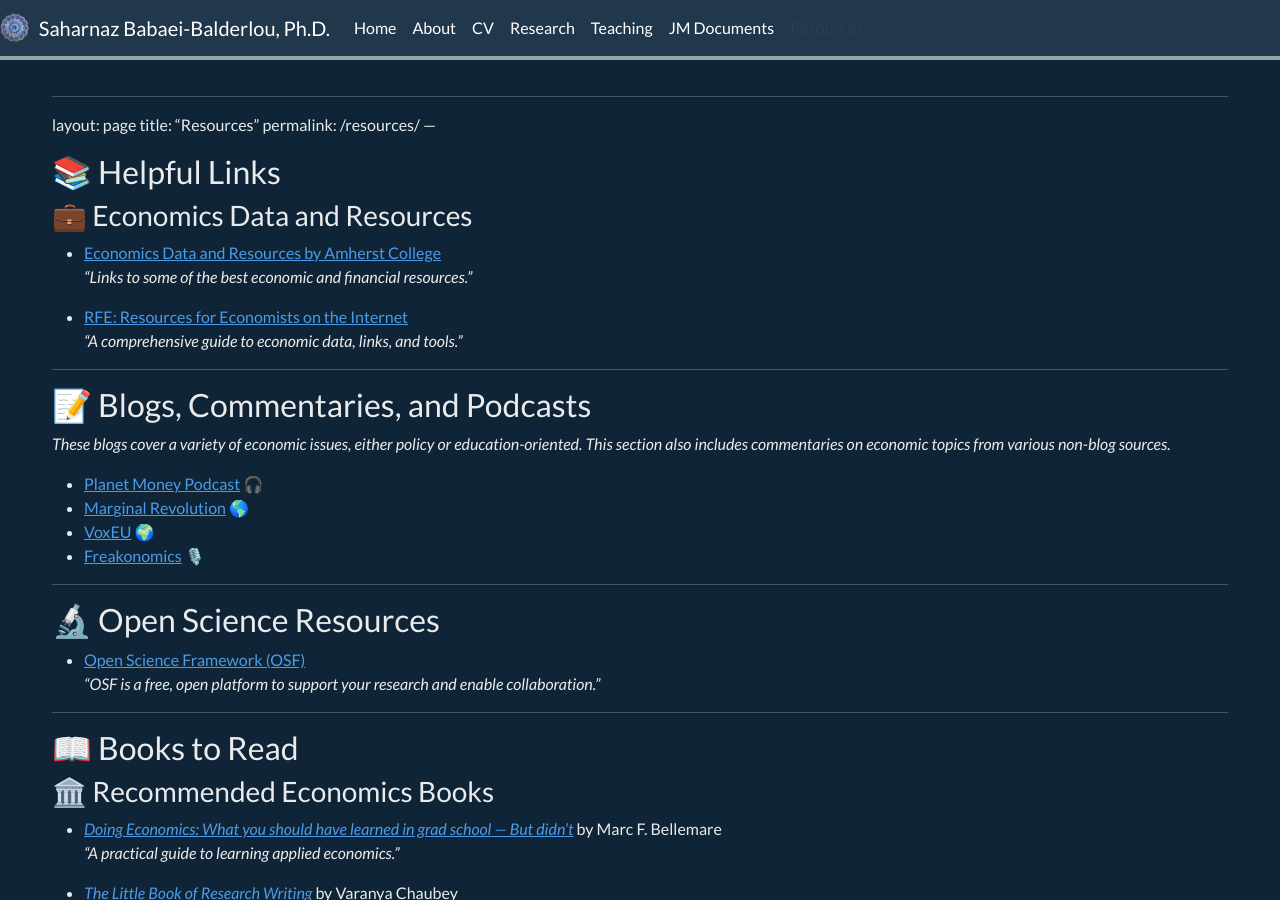
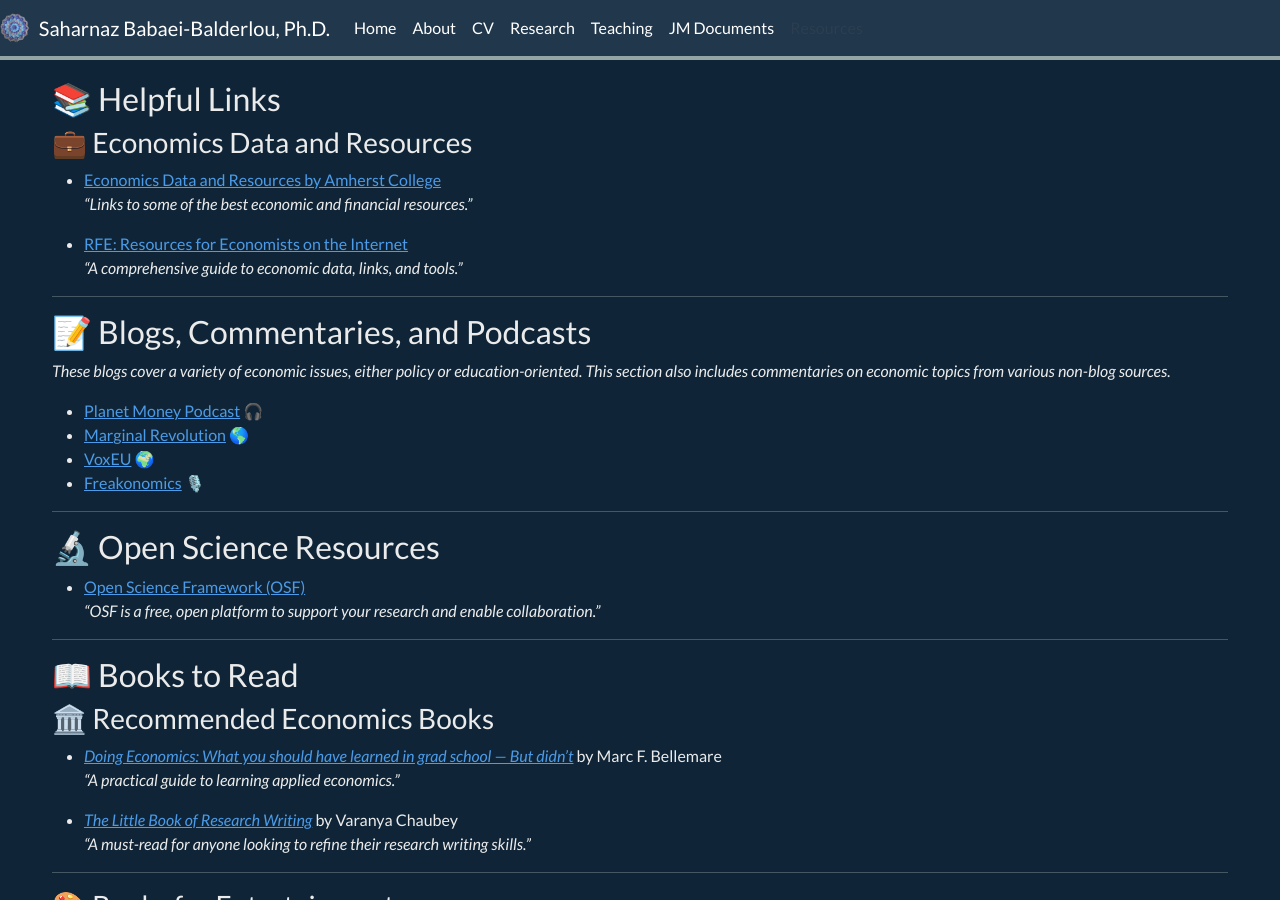
Before and after one commit to saharnazb/saharnazb.github.io, a Jekyll site: the page built from _pages/resources.md, in a window 1280 px wide and 900 px high. Built offline with Jekyll 4.4.1, drawn with Linux system fonts in a browser that asks for light colours; nearby versions of some CDN libraries; a style sheet for code colours, icons or effects is not loaded.

Commit message:
Update resources.md

```diff
--- a/_pages/resources.md
+++ b/_pages/resources.md
@@ -5,12 +5,6 @@ sitemap: false
 permalink: /resources/
 ---
 
-
----
-layout: page
-title: "Resources"
-permalink: /resources/
----
 
 ## 📚 Helpful Links
 
```
